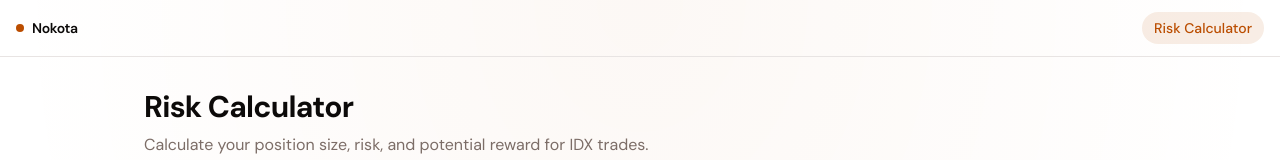
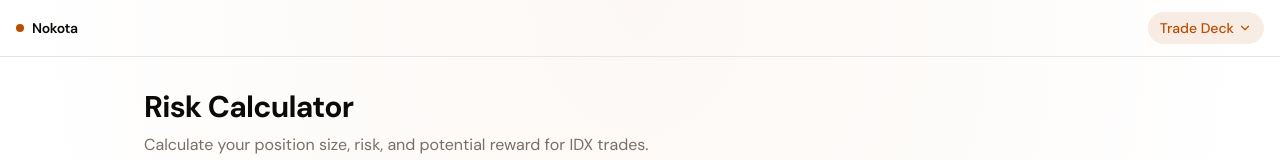
Before and after one commit to yogtanko/nokota, a Next.js app: page /apps/trade-deck/risk-calculator in a window 1280 px wide. Shown: the top 160 px of the page. Built offline with nearby package versions, Linux system fonts and the light colour scheme.

Commit message:
feat: cap risk per trade at 100% and add category dropdown navigation

```diff
--- a/src/app/(app)/apps/trade-deck/risk-calculator/page.tsx
+++ b/src/app/(app)/apps/trade-deck/risk-calculator/page.tsx
@@ -44,7 +44,6 @@ export default function RiskCalculatorPage() {
   const hasStopLoss = stopLoss !== ""
   const entryAboveSL = entry > sl && hasEntry && hasStopLoss
   const hasProfile = balance > 0 && riskPercent > 0
-
   const autoFillTakeProfit = (entryVal: number, slVal: number) => {
     if (tpManuallyEdited.current) return
     if (entryVal <= 0 || slVal <= 0 || entryVal <= slVal) return
--- a/src/app/globals.css
+++ b/src/app/globals.css
@@ -129,3 +129,38 @@
     @apply font-sans;
   }
 }
+
+@keyframes dropdownSlideUp {
+  from {
+    opacity: 0;
+    transform: translateY(6px) scale(0.97);
+  }
+  to {
+    opacity: 1;
+    transform: translateY(0) scale(1);
+  }
+}
+
+@keyframes dropdownSlideDown {
+  from {
+    opacity: 0;
+    transform: translateY(-6px) scale(0.97);
+  }
+  to {
+    opacity: 1;
+    transform: translateY(0) scale(1);
+  }
+}
+
+.DropdownMenuContent {
+  transform-origin: var(--radix-dropdown-menu-content-transform-origin);
+  animation: dropdownSlideDown 0.2s cubic-bezier(0.16, 1, 0.3, 1);
+}
+
+.DropdownMenuContent[data-side="top"] {
+  animation-name: dropdownSlideUp;
+}
+
+.DropdownMenuContent[data-side="bottom"] {
+  animation-name: dropdownSlideDown;
+}
--- a/src/components/app-header.tsx
+++ b/src/components/app-header.tsx
@@ -3,11 +3,12 @@
 import Link from "next/link"
 import { usePathname } from "next/navigation"
 import { cn } from "@/lib/utils"
-import { getAllApps } from "@/config/apps"
+import { categories } from "@/config/apps"
+import { DropdownMenu } from "radix-ui"
+import { IconChevronDown } from "@tabler/icons-react"
 
 export default function AppHeader() {
   const pathname = usePathname()
-  const apps = getAllApps()
 
   return (
     <header className="border-b">
@@ -21,22 +22,63 @@ export default function AppHeader() {
         </Link>
 
         <nav className="flex items-center gap-1">
-          {apps.map((app) => {
-            const isActive = pathname.startsWith(app.path)
+          {categories.map((category) => {
+            const isCategoryActive = category.apps.some(
+              (app) =>
+                pathname === `/apps/${category.id}/${app.id}` ||
+                pathname.startsWith(`/apps/${category.id}/${app.id}/`)
+            )
 
             return (
-              <Link
-                key={`${app.path}`}
-                href={app.path}
+              <DropdownMenu.Root key={category.id}>
+                <DropdownMenu.Trigger asChild>
+                  <button
                     className={cn(
-                  "px-3 py-1.5 text-sm rounded-full transition-colors",
-                  isActive
+                      "group flex items-center gap-1 px-3 py-1.5 text-sm rounded-full transition-colors",
+                      isCategoryActive
                         ? "bg-primary/10 text-primary font-medium"
                         : "text-muted-foreground hover:text-foreground"
                     )}
                   >
+                    {category.name}
+                    <IconChevronDown
+                      size={14}
+                      className="transition-transform duration-200 group-data-[state=open]:rotate-180"
+                    />
+                  </button>
+                </DropdownMenu.Trigger>
+
+                <DropdownMenu.Portal>
+                  <DropdownMenu.Content
+                    className="DropdownMenuContent min-w-[180px] rounded-xl bg-card p-1.5 shadow-lg ring-1 ring-border"
+                    sideOffset={6}
+                    align="start"
+                  >
+                    {category.apps.map((app) => {
+                      const appPath = `/apps/${category.id}/${app.id}`
+                      const isActive =
+                        pathname === appPath ||
+                        pathname.startsWith(`${appPath}/`)
+
+                      return (
+                        <DropdownMenu.Item key={app.id} asChild>
+                          <Link
+                            href={appPath}
+                            className={cn(
+                              "flex items-center gap-2 rounded-lg px-3 py-2 text-sm outline-none transition-colors",
+                              isActive
+                                ? "bg-primary/10 text-primary font-medium"
+                                : "text-foreground hover:bg-muted"
+                            )}
+                          >
                             {app.name}
                           </Link>
+                        </DropdownMenu.Item>
+                      )
+                    })}
+                  </DropdownMenu.Content>
+                </DropdownMenu.Portal>
+              </DropdownMenu.Root>
             )
           })}
         </nav>
--- a/src/components/profile-section.tsx
+++ b/src/components/profile-section.tsx
@@ -92,6 +92,9 @@ export default function ProfileSection() {
                   const parsed = raw.replace(",", ".")
                   if (parsed === "" || parsed === ".") {
                     setRiskPercent(0)
+                  } else if (Number(parsed) > 100) {
+                    setRiskPercent(1)
+                    setRiskText("100")
                   } else {
                     setRiskPercent(Number(parsed) / 100)
                   }
```
Also changed, not shown: 1 other file (tests, documents, lock files or other folders). Lines whose indentation alone changed are shown as unchanged.
